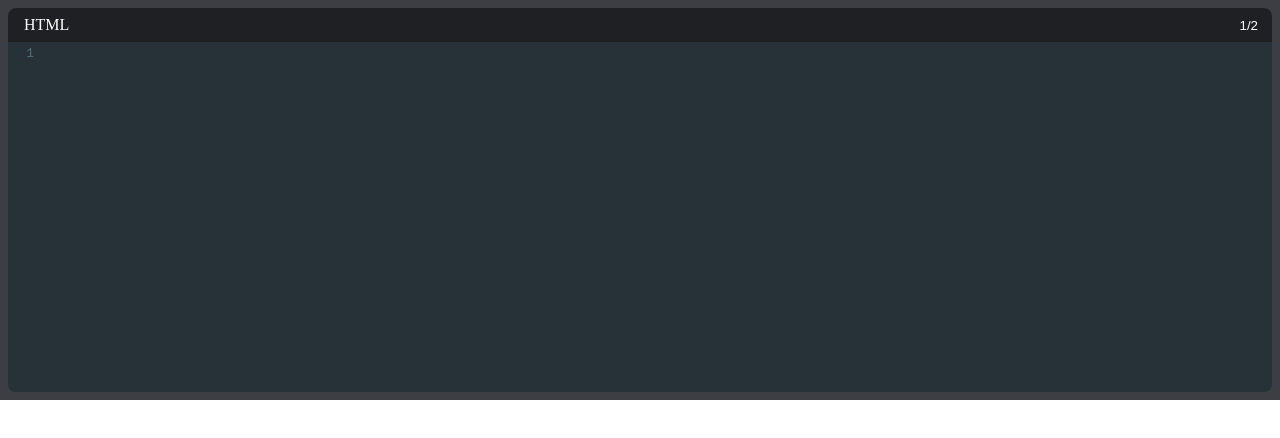
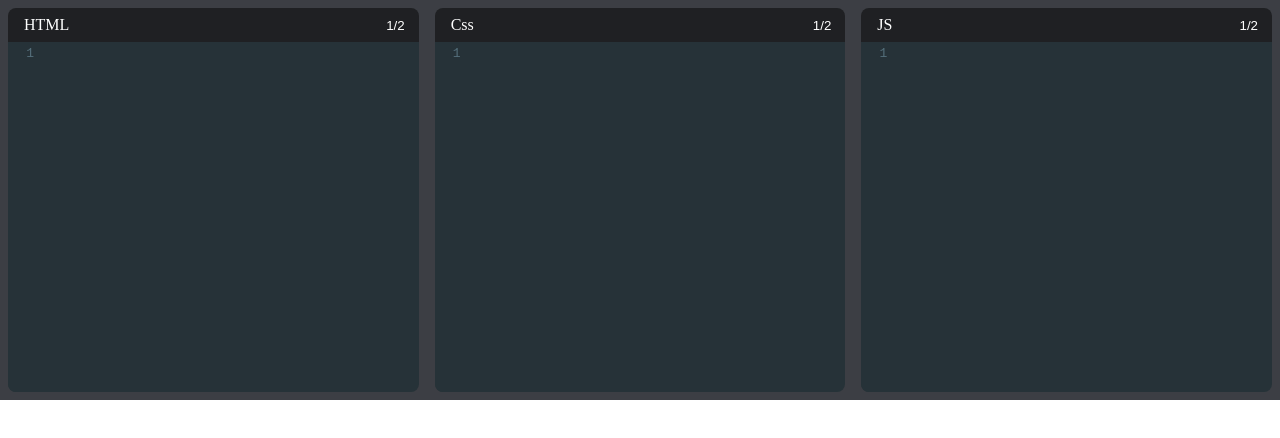
Before and after one commit to K-Daiki-0ne/Codepen_clone, a React (Create React App) app: page / in a window 1280 px wide. Shown: the top 438 px of the page. Built offline with nearby package versions, Linux system fonts and the light colour scheme; the HTML template or start-up script is replaced by a standard one.

Commit message:
add: Editor component

```diff
--- a/src/page/Home.tsx
+++ b/src/page/Home.tsx
@@ -31,6 +31,18 @@ export const Home: React.FC = (): JSX.Element => {
         value={html}
         onChange={setHtml}
       />
+      <Editor
+        language="css"
+        displayName="Css"
+        value={css}
+        onChange={setCss}
+      />
+      <Editor
+        language="javascript"
+        displayName="JS"
+        value={js}
+        onChange={setJs}
+      />
     </div>
   )
 }
```
